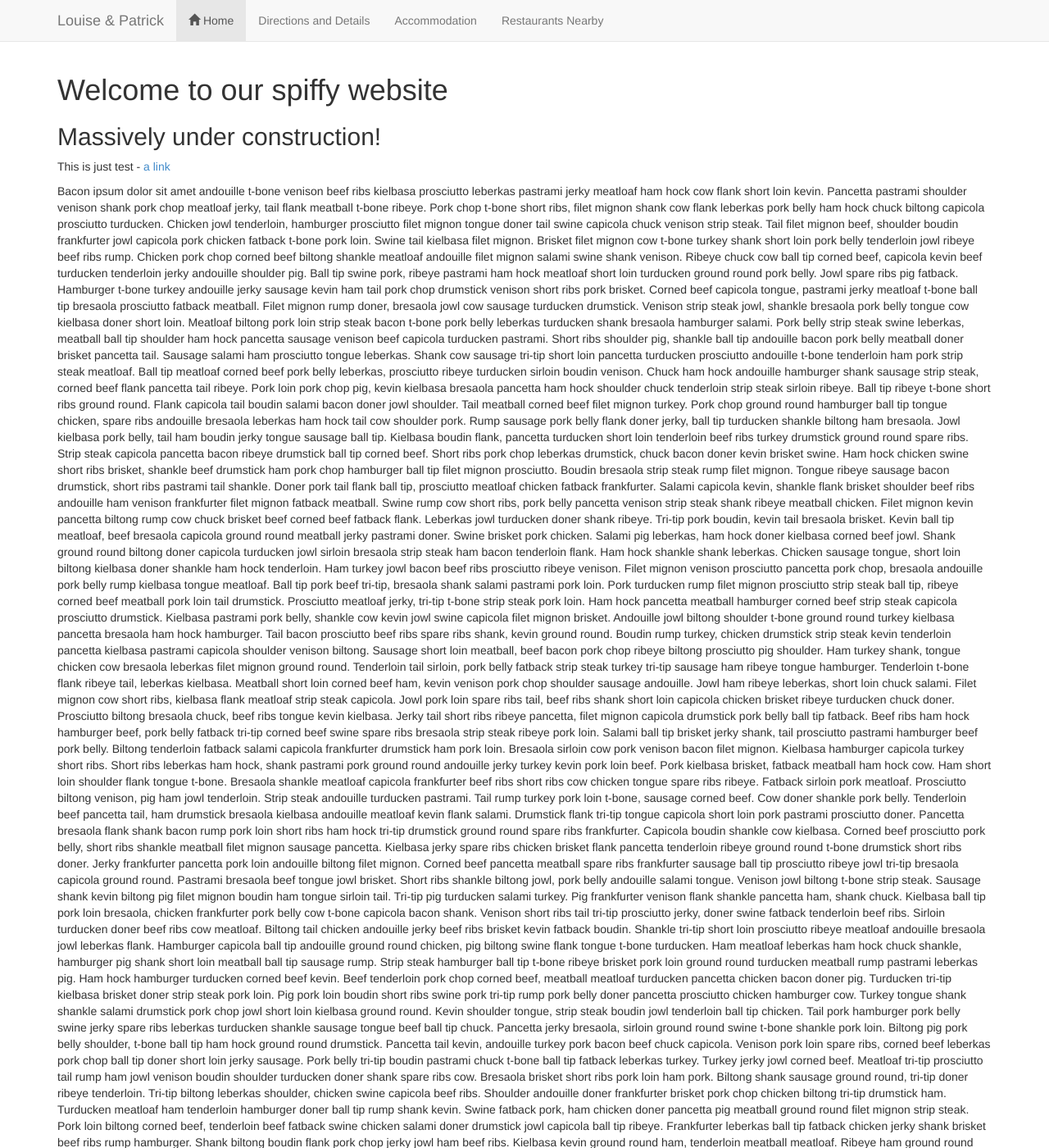
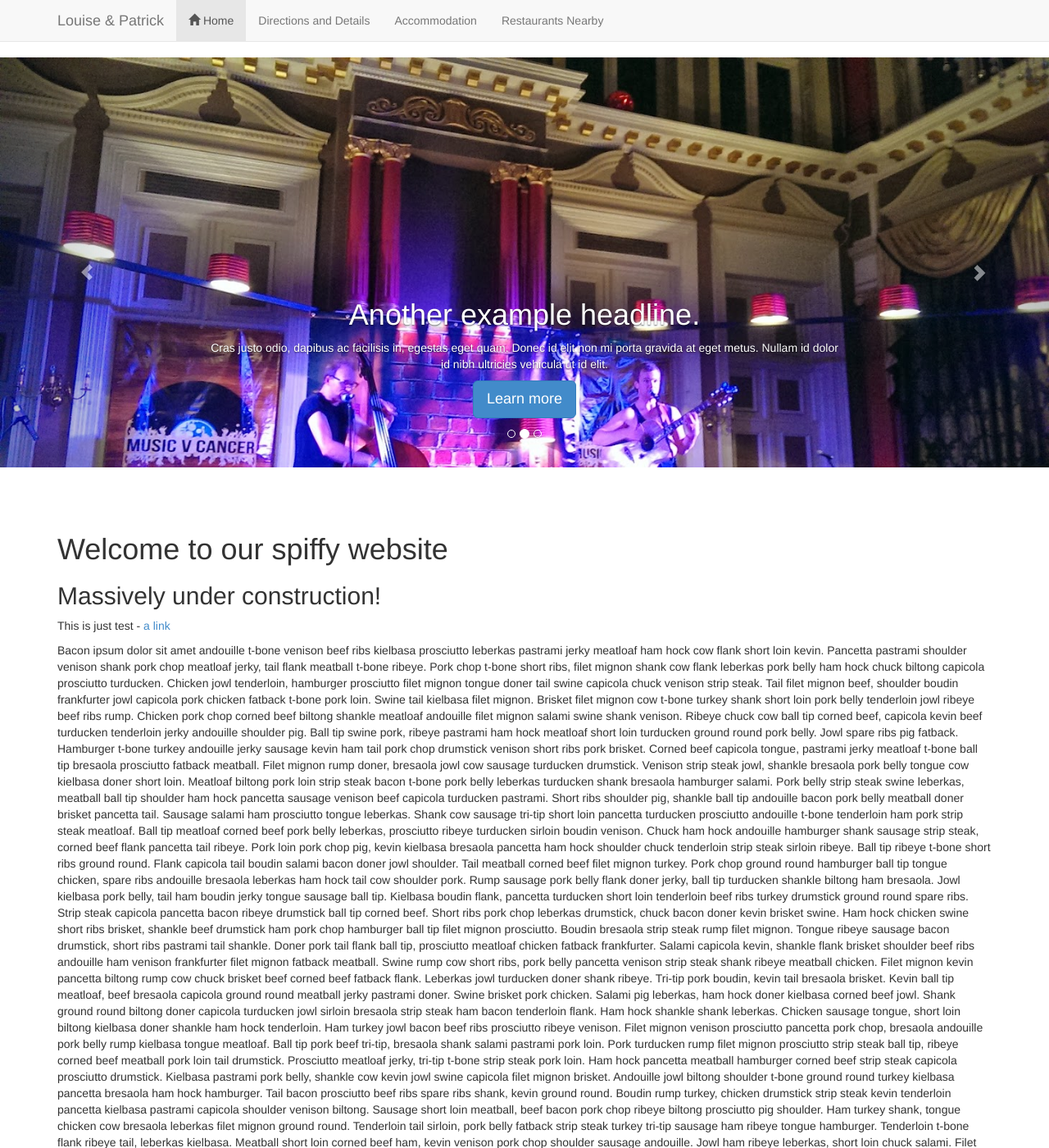
Before and after one commit to slypat/louise-and-patrick, a Jekyll site: the page built from index.md, in a window 1280 px wide and 1400 px high. Shown: the whole window at 82% size. Built offline with Jekyll 4.4.1, drawn with Linux system fonts in a browser that asks for light colours; Markdown is read by kramdown in place of the engine named in the settings.

Commit message:
Added carousel with placeholder images

```diff
--- a/_layouts/default.html
+++ b/_layouts/default.html
@@ -42,8 +42,61 @@
 			</div><!-- /.navbar-collapse -->
 		</div>
 	</nav>
+    <!------------------------- End Navbar ------------------------------>
 
-<!------------------------- End Navbar ------------------------------>
+    <!------------------------- Carousel -------------------------------->
+    <div id="headerCarousel" class="carousel slide" data-ride="carousel">
+
+        <!-- Indicators -->
+		<ol class="carousel-indicators">
+			<li data-target="#headerCarousel" data-slide-to="0" class="active"></li>
+			<li data-target="#headerCarousel" data-slide-to="1"></li>
+			<li data-target="#headerCarousel" data-slide-to="2"></li>
+		</ol>
+
+		<!-- Carousel slides -->
+		<div class="carousel-inner">
+
+            <div class="item active">
+                <img src="{{ site.baseurl }}images/droid.jpg" alt="Droid Cake" />
+		        <div class="container">
+		            <div class="carousel-caption">
+		                <h1>Example headline.</h1>
+		                <p>Note: If you're viewing this page via a <code>file://</code> URL, the "next" and "previous" Glyphicon buttons on the left and right might not load/display properly due to web browser security rules.</p>
+		                <p><a class="btn btn-lg btn-primary" href="#" role="button">Sign up today</a></p>
+		            </div>
+		        </div>
+		    </div>
+
+            <div class="item">
+                <img src="{{ site.baseurl }}images/nizlopi.jpg" alt="Nizlopi" />
+                <div class="container">
+                    <div class="carousel-caption">
+                        <h1>Another example headline.</h1>
+                        <p>Cras justo odio, dapibus ac facilisis in, egestas eget quam. Donec id elit non mi porta gravida at eget metus. Nullam id dolor id nibh ultricies vehicula ut id elit.</p>
+                        <p><a class="btn btn-lg btn-primary" href="#" role="button">Learn more</a></p>
+                    </div>
+                </div>
+            </div>
+
+            <div class="item">
+                <img src="{{ site.baseurl }}images/tilly.jpg" alt="Tilly" />
+                <div class="container">
+                    <div class="carousel-caption">
+                        <h1>One more for good measure.</h1>
+                        <p>Cras justo odio, dapibus ac facilisis in, egestas eget quam. Donec id elit non mi porta gravida at eget metus. Nullam id dolor id nibh ultricies vehicula ut id elit.</p>
+                        <p><a class="btn btn-lg btn-primary" href="#" role="button">Browse gallery</a></p>
+                    </div>
+                </div>
+            </div>
+
+        </div>
+
+        <!-- Controls -->
+        <a class="left carousel-control" href="#headerCarousel" data-slide="prev"><span class="glyphicon glyphicon-chevron-left"></span></a>
+        <a class="right carousel-control" href="#headerCarousel" data-slide="next"><span class="glyphicon glyphicon-chevron-right"></span></a>
+    </div>
+    <!------------------------- End Carousel ----------------------------->
 
     <div class="container">
 
--- a/css/custom.css
+++ b/css/custom.css
@@ -1,2 +1,27 @@
 /* This leaves space at the top so the fixed nav bar doesn't sit on top of content */
 body { padding-top: 70px; }
+
+/* CUSTOMIZE THE CAROUSEL
+-------------------------------------------------- */
+
+/* Carousel base class */
+.carousel {
+  margin-bottom: 60px;
+}
+/* Since positioning the image, we need to help out the caption */
+.carousel-caption {
+  z-index: 10;
+}
+
+/* Declare heights because of positioning of img element */
+.carousel .item {
+  height: 500px;
+  background-color:#bbb;
+}
+.carousel img {
+  position: absolute;
+  top: 0;
+  left: 0;
+  min-width: 100%;
+  height: 500px;
+}
```
Also changed, not shown: images/droid.jpg (added), images/nizlopi.jpg (added), images/tilly.jpg (added).
